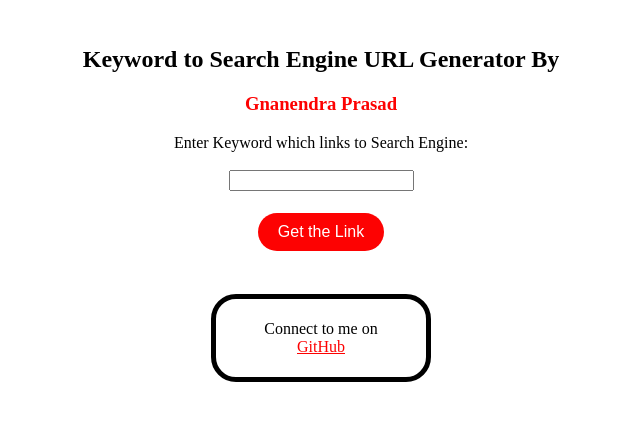
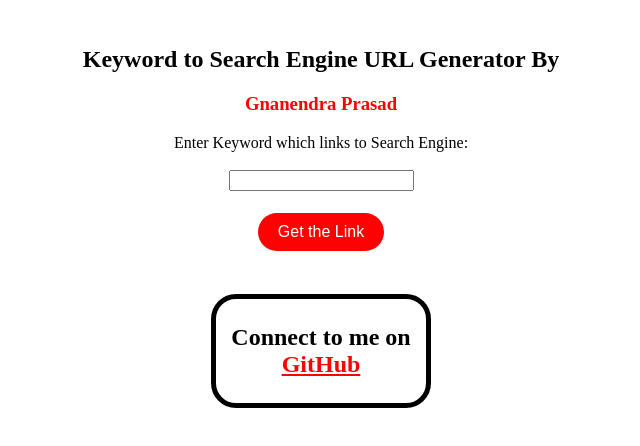
Before and after one commit to gnanendraprasadp/google, a plain HTML site: page index.html in a window 1280 px wide. Shown: the whole page, without its empty margins (319-959 px from the left). Drawn offline with Linux system fonts and the light colour scheme.

Commit message:
Update index.html

```diff
--- a/index.html
+++ b/index.html
@@ -237,8 +237,8 @@ StatCounter"></a></div></noscript>
 
 
 <footer>
-  <div><p>Connect to me on<br>
-  <a style="color:#FD0202;" href="https://github.com/gnanendraprasadp">GitHub</a></p></div>
+  <div><h2>Connect to me on<br>
+  <a style="color:#FD0202;" href="https://github.com/gnanendraprasadp">GitHub</a></h2></div>
 </footer>
 
 </body>
```
